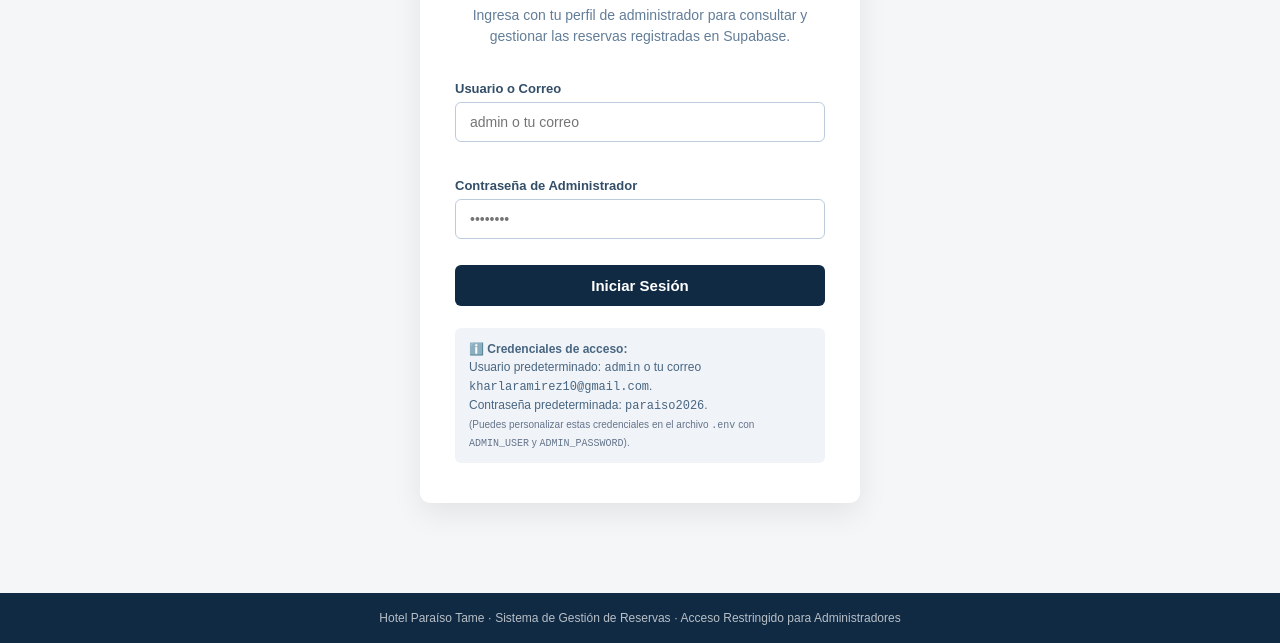
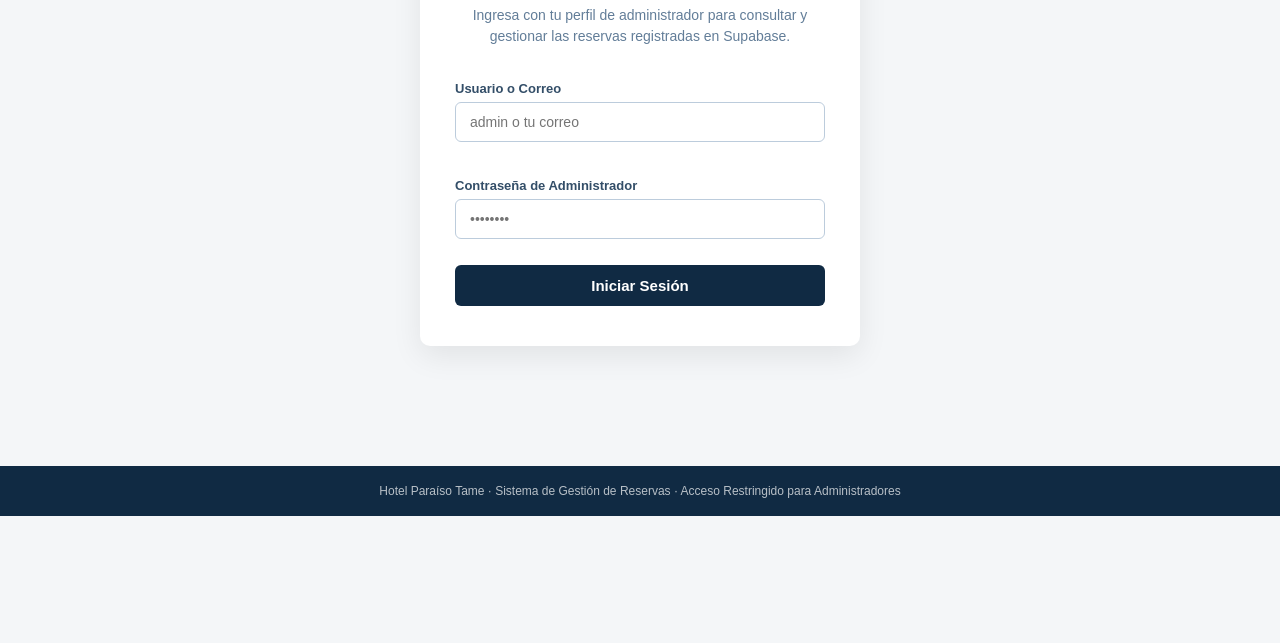
Before and after one commit to Kharla09/RESERVAS-DE-HOTEL, a website: page hotel 1103/admin.html in a window 1280 px wide. Shown: the part 284-927 px from the top of the page. After the commit the page ends 800 px from the top, so only its background shows below. Drawn offline with Linux system fonts and the light colour scheme.

Commit message:
refactor(admin): remove hardcoded credentials from login view
Remove the help box displaying default admin credentials from the login interface to improve security and prevent exposure of sensitive access information.

```diff
--- a/hotel 1103/admin.html
+++ b/hotel 1103/admin.html
@@ -524,12 +524,7 @@
                 </button>
             </form>
 
-            <div class="login-help-box">
-                ℹ️ <strong>Credenciales de acceso:</strong><br>
-                Usuario predeterminado: <code>admin</code> o tu correo <code>kharlaramirez10@gmail.com</code>.<br>
-                Contraseña predeterminada: <code>paraiso2026</code>.<br>
-                <small style="color: #64748b;">(Puedes personalizar estas credenciales en el archivo <code>.env</code> con <code>ADMIN_USER</code> y <code>ADMIN_PASSWORD</code>).</small>
-            </div>
+
         </section>
 
         <!-- 2. VISTA DE GESTIÓN (DASHBOARD) -->
```
